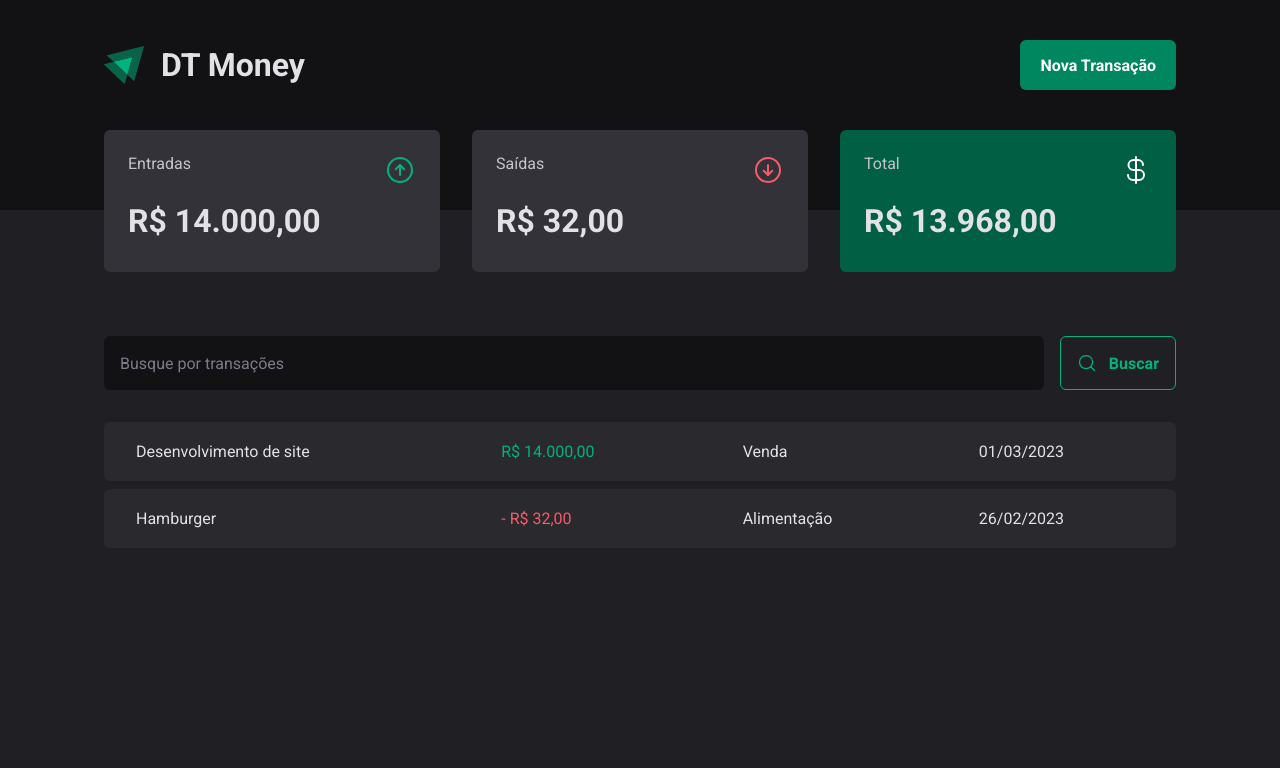
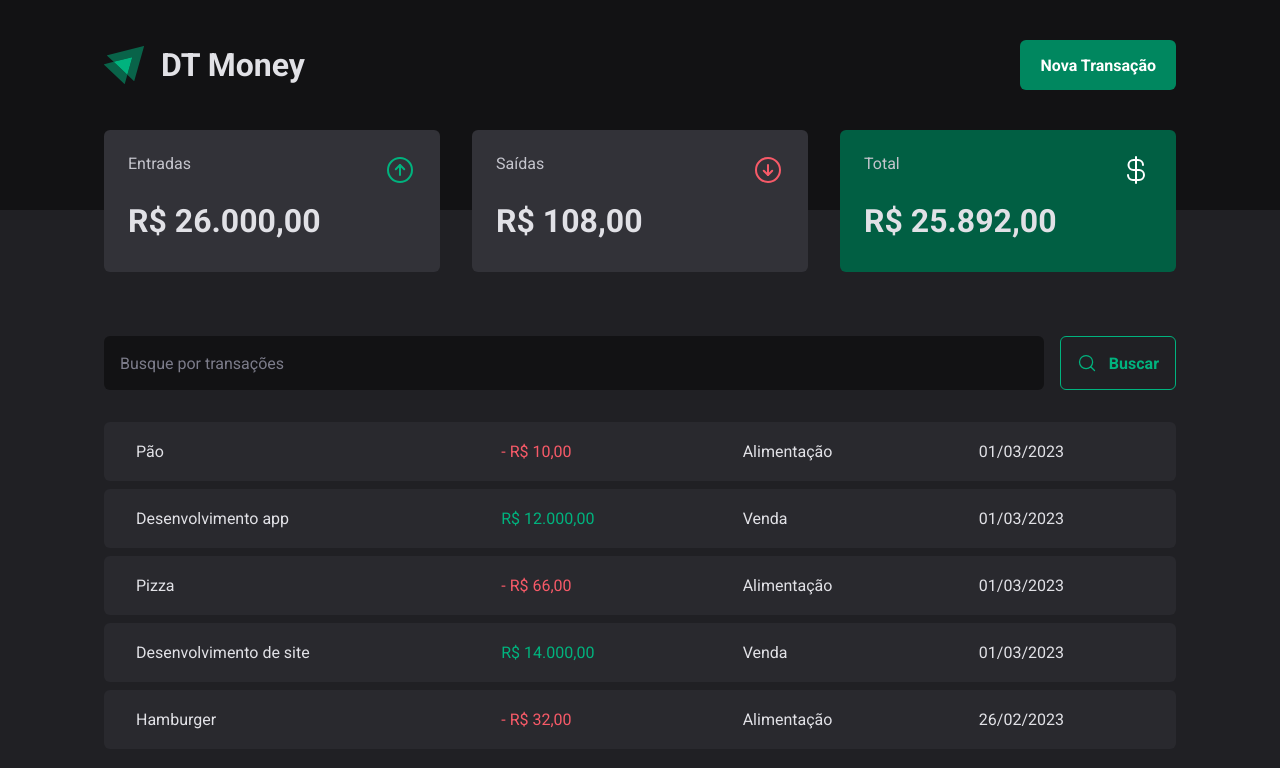
Before and after one commit to vbruno96/dt-money, a React (Vite) app: page / in a window 1280 px wide. Shown: the top 768 px of the page. Built offline with nearby package versions, Linux system fonts and the light colour scheme; data requests are answered from the project's data file.

Commit message:
add feature create new transaction

```diff
--- a/server.json
+++ b/server.json
@@ -15,6 +15,30 @@
       "category": "Alimentação",
       "price": 32,
       "createdAt": "2023-02-26T17:53:58.185Z"
+    },
+    {
+      "category": "Alimentação",
+      "description": "Pizza",
+      "price": 66,
+      "type": "outcome",
+      "createdAt": "2023-03-01T22:46:20.677Z",
+      "id": 3
+    },
+    {
+      "category": "Venda",
+      "description": "Desenvolvimento app",
+      "price": 12000,
+      "type": "income",
+      "createdAt": "2023-03-01T22:58:46.780Z",
+      "id": 4
+    },
+    {
+      "category": "Alimentação",
+      "description": "Pão",
+      "price": 10,
+      "type": "outcome",
+      "createdAt": "2023-03-01T23:01:51.896Z",
+      "id": 5
     }
   ]
 }
--- a/src/components/NewTransactionModal/index.tsx
+++ b/src/components/NewTransactionModal/index.tsx
@@ -1,4 +1,6 @@
 import * as Dialog from '@radix-ui/react-dialog'
+import { ArrowCircleDown, ArrowCircleUp, CircleNotch, X } from 'phosphor-react'
+import * as z from 'zod'
 import {
   CloseButton,
   Content,
@@ -6,9 +8,39 @@ import {
   TransactionType,
   TransactionTypeButton,
 } from './styles'
-import { ArrowCircleDown, ArrowCircleUp, X } from 'phosphor-react'
+import { Controller, useForm } from 'react-hook-form'
+import { zodResolver } from '@hookform/resolvers/zod'
+import { api } from '../../lib/axios'
+import { useContext } from 'react'
+import { TransactionsContext } from '../../contexts/TransactionsContext'
+
+const newTransactionFormSchema = z.object({
+  description: z.string(),
+  price: z.number(),
+  category: z.string(),
+  type: z.enum(['income', 'outcome']),
+})
+
+type NewTransactionFormInputs = z.infer<typeof newTransactionFormSchema>
 
 export function NewTransactionModal() {
+  const { createTransaction } = useContext(TransactionsContext)
+
+  const {
+    control,
+    register,
+    handleSubmit,
+    formState: { isSubmitting },
+    reset,
+  } = useForm<NewTransactionFormInputs>({
+    resolver: zodResolver(newTransactionFormSchema),
+  })
+
+  async function handleCreateNewTransaction(data: NewTransactionFormInputs) {
+    await createTransaction(data)
+    reset()
+  }
+
   return (
     <Dialog.Portal>
       <Overlay>
@@ -17,11 +49,33 @@ export function NewTransactionModal() {
           <CloseButton>
             <X size={24} />
           </CloseButton>
-          <form action="">
-            <input type="text" placeholder="Descrição" required />
-            <input type="number" placeholder="Preço" required />
-            <input type="text" placeholder="Categoria" required />
-            <TransactionType>
+          <form onSubmit={handleSubmit(handleCreateNewTransaction)}>
+            <input
+              type="text"
+              placeholder="Descrição"
+              required
+              {...register('description')}
+            />
+            <input
+              type="number"
+              placeholder="Preço"
+              required
+              {...register('price', { valueAsNumber: true })}
+            />
+            <input
+              type="text"
+              placeholder="Categoria"
+              required
+              {...register('category')}
+            />
+            <Controller
+              control={control}
+              name="type"
+              render={({ field }) => (
+                <TransactionType
+                  onValueChange={field.onChange}
+                  value={field.value}
+                >
                   <TransactionTypeButton variant="income" value="income">
                     <ArrowCircleUp size={24} />
                     Entrada
@@ -32,7 +86,11 @@ export function NewTransactionModal() {
                     Saída
                   </TransactionTypeButton>
                 </TransactionType>
-            <button type="submit">Cadastrar</button>
+              )}
+            />
+            <button type="submit" disabled={isSubmitting}>
+              {isSubmitting ? <CircleNotch size={24} /> : 'Cadastrar'}
+            </button>
           </form>
         </Content>
       </Overlay>
--- a/src/components/NewTransactionModal/styles.ts
+++ b/src/components/NewTransactionModal/styles.ts
@@ -61,7 +61,15 @@ export const Content = styled(Dialog.Content)`
       cursor: pointer;
       transition: background 0.4s;
 
-      &:hover {
+      &:disabled {
+        opacity: 0.6;
+
+        svg {
+          animation: rotate infinite 1.4s linear;
+        }
+      }
+
+      &:not(:disabled):hover {
         background: ${(props) => props.theme['green-700']};
       }
     }
--- a/src/contexts/TransactionsContext.tsx
+++ b/src/contexts/TransactionsContext.tsx
@@ -5,7 +5,7 @@ interface TransactionsProviderProps {
   children: ReactNode
 }
 
-export interface Transaction {
+interface Transaction {
   id: string
   description: string
   type: 'income' | 'outcome'
@@ -14,9 +14,17 @@ export interface Transaction {
   createdAt: string
 }
 
+interface CreateNewTransaction {
+  description: string
+  type: 'income' | 'outcome'
+  category: string
+  price: number
+}
+
 interface TransactionContextType {
   transactions: Transaction[]
   fetchTransactions: (query?: string) => void
+  createTransaction: (data: CreateNewTransaction) => void
 }
 
 export const TransactionsContext = createContext({} as TransactionContextType)
@@ -27,6 +35,8 @@ export function TransactionsProvider({ children }: TransactionsProviderProps) {
   async function fetchTransactions(query?: string) {
     const response = await api.get<Transaction[]>('transactions', {
       params: {
+        _sort: 'createdAt',
+        _order: 'desc',
         q: query,
       },
     })
@@ -34,12 +44,27 @@ export function TransactionsProvider({ children }: TransactionsProviderProps) {
     setTransactions(response.data)
   }
 
+  async function createTransaction(data: CreateNewTransaction) {
+    const { category, description, price, type } = data
+    const response = await api.post<Transaction>('transactions', {
+      category,
+      description,
+      price,
+      type,
+      createdAt: new Date().toISOString(),
+    })
+
+    setTransactions((prevTransctions) => [response.data, ...prevTransctions])
+  }
+
   useEffect(() => {
     fetchTransactions()
   }, [])
 
   return (
-    <TransactionsContext.Provider value={{ transactions, fetchTransactions }}>
+    <TransactionsContext.Provider
+      value={{ transactions, fetchTransactions, createTransaction }}
+    >
       {children}
     </TransactionsContext.Provider>
   )
```
Lines whose indentation alone changed are shown as unchanged.
